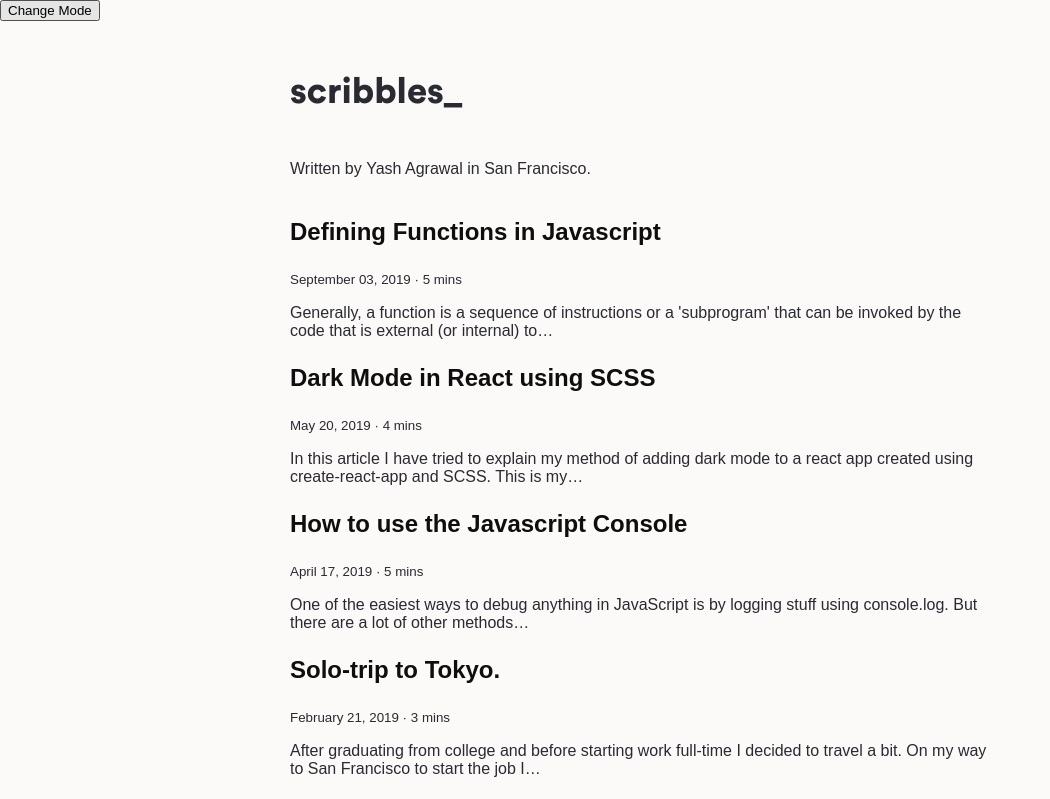
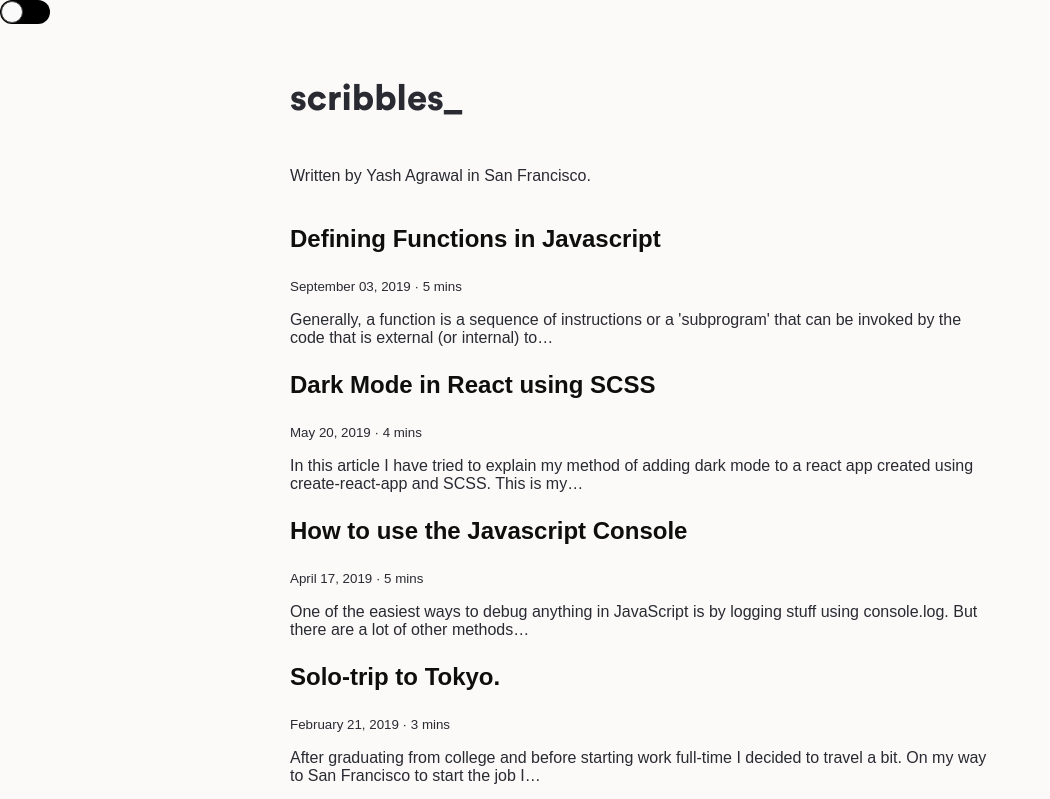
Before and after one commit to yagrawl/scribbles, a Gatsby site: page / in a window 1280 px wide. Shown: the top 799 px of the page, without its empty margins (0-1050 px from the left). Built offline with nearby package versions, Linux system fonts and the light colour scheme; Gatsby itself is replaced by a stand-in of ours; some packages are replaced by stand-ins of ours.

Commit message:
add theme toggle instead of button

```diff
--- a/package.json
+++ b/package.json
@@ -37,6 +37,7 @@
     "react-dom": "^16.8.6",
     "react-helmet": "^5.2.0",
     "react-switch": "^5.0.0",
+    "react-toggle": "^4.1.1",
     "styled-components": "^4.2.0"
   },
   "devDependencies": {
--- a/src/components/theme.js
+++ b/src/components/theme.js
@@ -1,6 +1,8 @@
 import React, { Component } from 'react';
+import Toggle from 'react-toggle';
 
 import '../styles/base.scss';
+import '../styles/_toggle.scss';
 
 class Theme extends Component {
   constructor(props) {
@@ -32,7 +34,10 @@ class Theme extends Component {
 
   render() {
     return (
-      <button onClick={this.handleModeChange}>Change Mode</button>
+      <Toggle
+        defaultChecked={this.state.darkMode}
+        icons={false}
+        onChange={this.handleModeChange} />
     );
   }
 }
```
Also changed, not shown: 2 other files.
